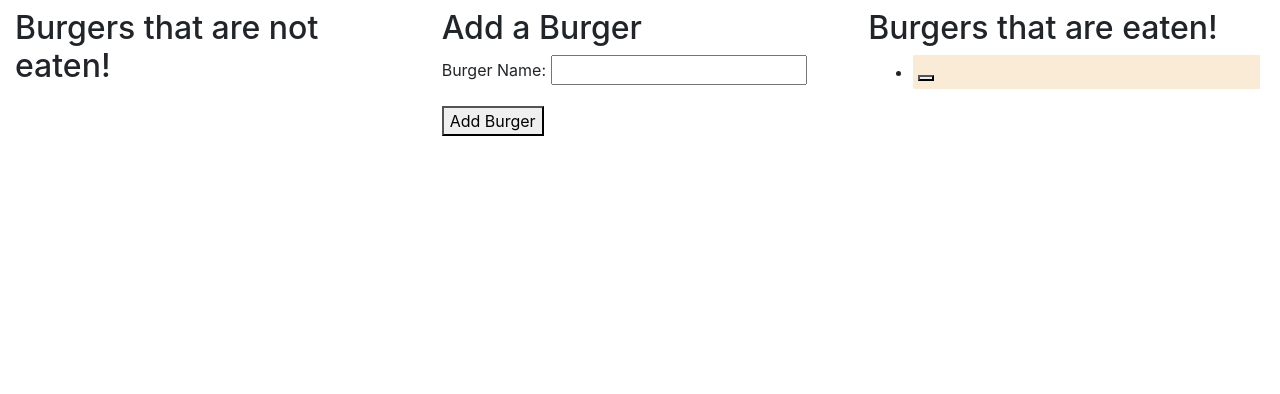
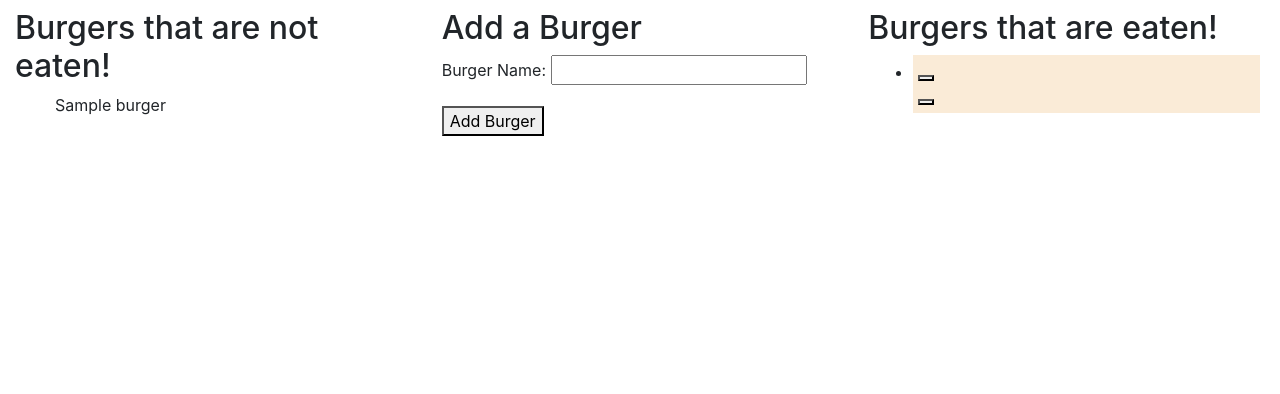
Before and after one commit to Daniel-Edwards56/burger, a Node server app: template views/index.handlebars in a window 1280 px wide. Shown: the part 235-629 px from the top of the page. Run offline with Node 20, Linux system fonts and the light colour scheme; the template is opened without the code that fills it: most values are stand-ins (such as "Sample title", 1, 10 or a date in 2020); some libraries are stand-ins or nearby versions.

Commit message:
troubleshooting

```diff
--- a/controllers/burgers_controller.js
+++ b/controllers/burgers_controller.js
@@ -3,7 +3,7 @@ const express = require("express");
 const router = express.Router();
 
 // Model import
-const burger = require("../models/burger.js");
+let burger = require("../models/burger.js");
 
 router.get("/", function (req, res) {
   burger.select(function (data) {
@@ -13,6 +13,7 @@ router.get("/", function (req, res) {
 
 router.put("/api/burgers/:id", function (req, res) {
   const condition = "id = " + req.params.id;
+  console.log(condition);
   burger.update(req.body.devoured, condition, function (data) {
     if (data.changedRows == 0) {
       // If no rows were changed, 404
@@ -25,7 +26,8 @@ router.put("/api/burgers/:id", function (req, res) {
 
 router.post("/api/burgers", function (req, res) {
   console.log(req.body);
-  burger.insert(req.body.burger_name, req.body.devoured, function (result) {
+
+  burger.insert(req.body.burgerName, false, function (result) {
     res.json({ id: result.id });
   });
 });
--- a/views/index.handlebars
+++ b/views/index.handlebars
@@ -15,7 +15,8 @@
         <h2>Burgers that are not eaten!</h2>
         <ul>
             {{#each burgers}}
-            {{#unless devoured}}
+            {{this.burger_name}}
+            {{#unless this.devoured}}
             {{> burgers/eat-block devoured=true}}
             {{/unless}}
             {{/each}}
@@ -23,7 +24,7 @@
     </div>
     <div class="col-md-4">
         <h2>Add a Burger</h2>
-        <form class="create-form">
+        <form action="/api/burgers" method="POST" class="create-form">
 
             <div class="form-group">
                 <label for="burg">Burger Name:</label>
--- a/views/layouts/main.handlebars
+++ b/views/layouts/main.handlebars
@@ -8,13 +8,13 @@
     <script src="https://code.jquery.com/jquery.js"></script>
     <link rel="stylesheet" href="https://stackpath.bootstrapcdn.com/bootstrap/4.3.1/css/bootstrap.min.css"
         integrity="sha384-ggOyR0iXCbMQv3Xipma34MD+dH/1fQ784/j6cY/iJTQUOhcWr7x9JvoRxT2MZw1T" crossorigin="anonymous">
-    <script src="/assets/js/burgers.js"></script>
 </head>
 
 <body>
     <div class="container-fluid">
         {{{ body }}}
     </div>
+    <script src="/assets/js/burger.js"></script>
 </body>
 
 </html>
--- a/views/partials/burgers/eat-block.handlebars
+++ b/views/partials/burgers/eat-block.handlebars
@@ -1,9 +1,13 @@
 <li>
     {{burger_name}}
 
-    <button class="change-devoured" data-id="{{id}}" data-newdevoured="{{devoured}}">
-        {{#if devoured}}DEVOUR!{{/if}}
+    <button class="change-devoured" data-id="{{this.id}}" data-newdevoured="{{devoured}}">
+        {{#if this.devoured}}DEVOUR!{{/if}}
     </button>
 
-
+    <form action="/api/burgers/{{this.id}}" method="PUT">
+        <button type="submit" class="change-devoured" data-id="{{this.id}}" data-newdevoured="{{devoured}}">
+            {{#if this.devoured}}DEVOUR!{{/if}}
+        </button>
+    </form>
 </li>
```
Also changed, not shown: public/assets/js/burger.js.
